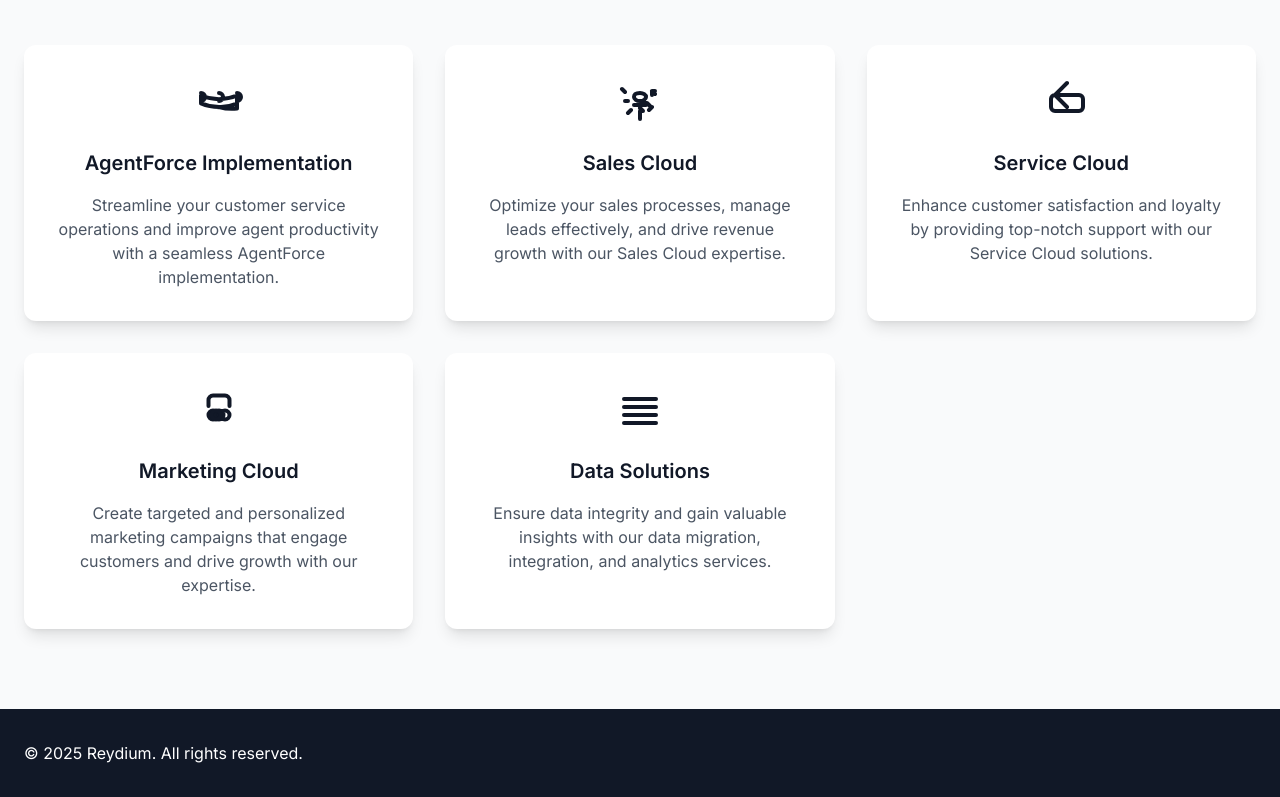
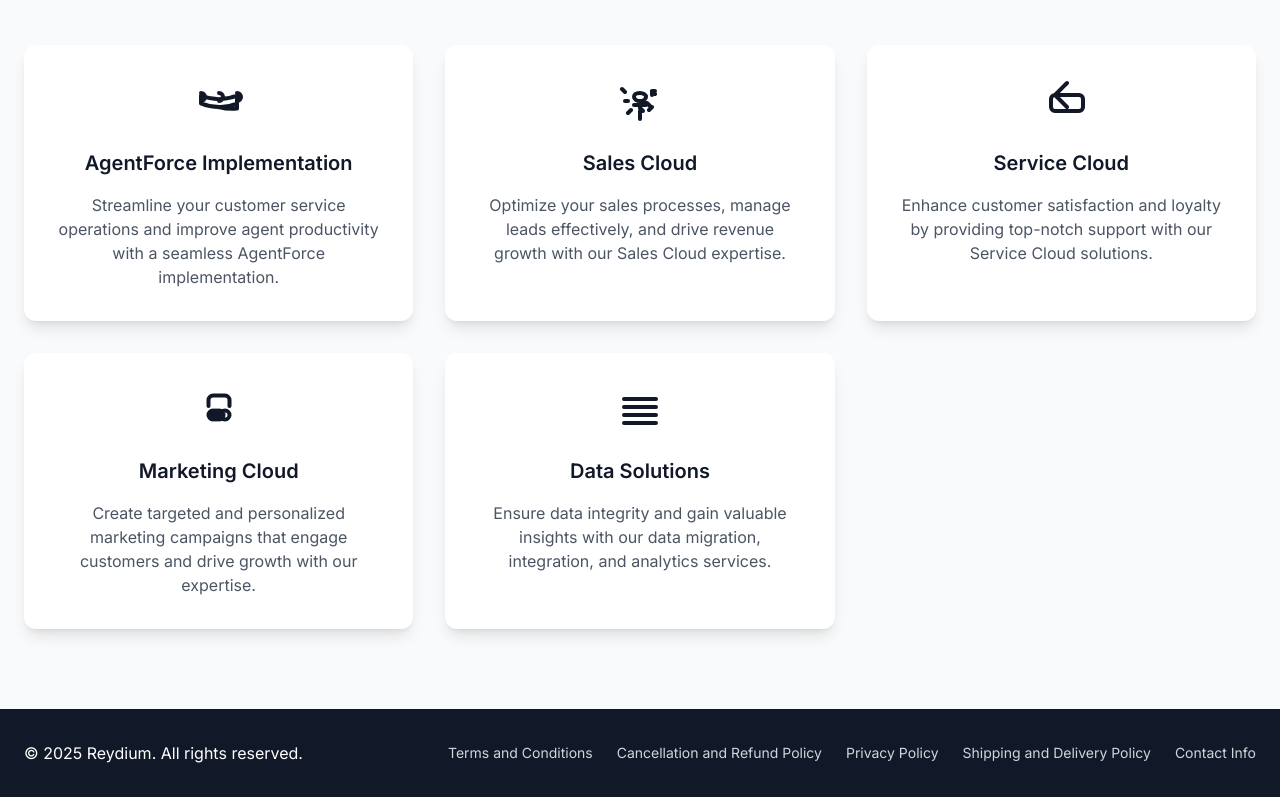
Before and after one commit to sy1965/reydium, a plain HTML site: page index.html in a window 1280 px wide. Shown: the part 675-1472 px from the top of the page. Drawn offline with nearby package versions, Linux system fonts and the light colour scheme.

Commit message:
Update index.html

```diff
--- a/index.html
+++ b/index.html
@@ -105,11 +105,11 @@
         <div class="container mx-auto flex flex-col md:flex-row justify-between items-center space-y-4 md:space-y-0">
             <p>&copy; 2025 Reydium. All rights reserved.</p>
             <div class="flex space-x-6">
-              <!--<a href="terms.html" class="text-gray-300 hover:text-white transition-colors text-sm">Terms and Conditions</a>
+              <a href="terms.html" class="text-gray-300 hover:text-white transition-colors text-sm">Terms and Conditions</a>
                 <a href="cancellation.html" class="text-gray-300 hover:text-white transition-colors text-sm">Cancellation and Refund Policy</a>
                 <a href="privacy.html" class="text-gray-300 hover:text-white transition-colors text-sm">Privacy Policy</a>
                 <a href="shipping.html" class="text-gray-300 hover:text-white transition-colors text-sm">Shipping and Delivery Policy</a>
-                <a href="contact.html" class="text-gray-300 hover:text-white transition-colors text-sm">Contact Info</a>-->
+                <a href="contact.html" class="text-gray-300 hover:text-white transition-colors text-sm">Contact Info</a>
             </div>
         </div>
     </footer>
```
